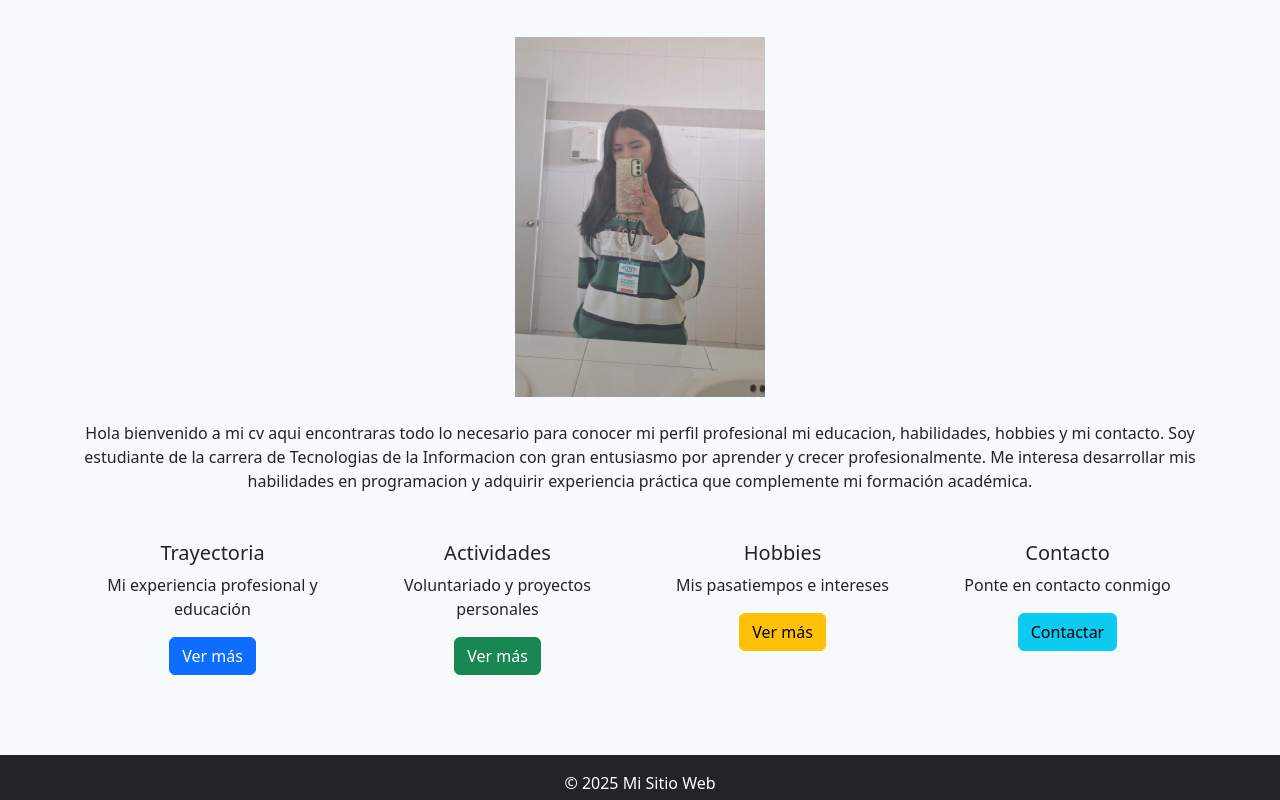
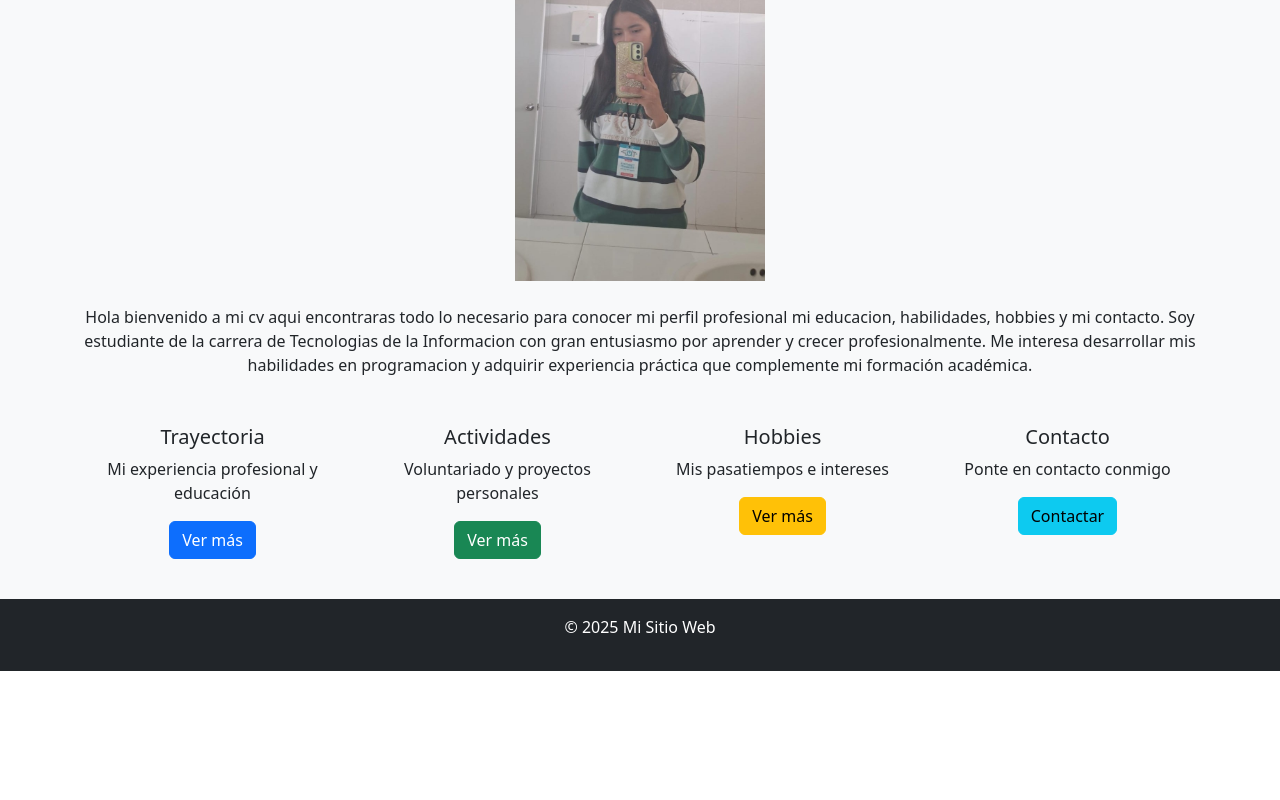
Before and after one commit to elizalhdz/cvbootstrap, a plain HTML site: page index.html in a window 1280 px wide. Shown: the part 264-1064 px from the top of the page. After the commit the page ends 935 px from the top, so only its background shows below. Drawn offline with nearby package versions, Linux system fonts and the light colour scheme.

Commit message:
Update index.html

```diff
--- a/index.html
+++ b/index.html
@@ -6,12 +6,9 @@
     <title>Mi Sitio Web - Inicio</title>
     <link href="https://cdn.jsdelivr.net/npm/bootstrap@5.3.0/dist/css/bootstrap.min.css" rel="stylesheet">
     <style>
-        body {
-            padding-top: 76px;
-        }
         section {
-            padding: 80px 0;
-            min-height: 100vh;
+            padding: 40px 0;
+            min-height: 90vh;
         }
     </style>
 </head>
```
